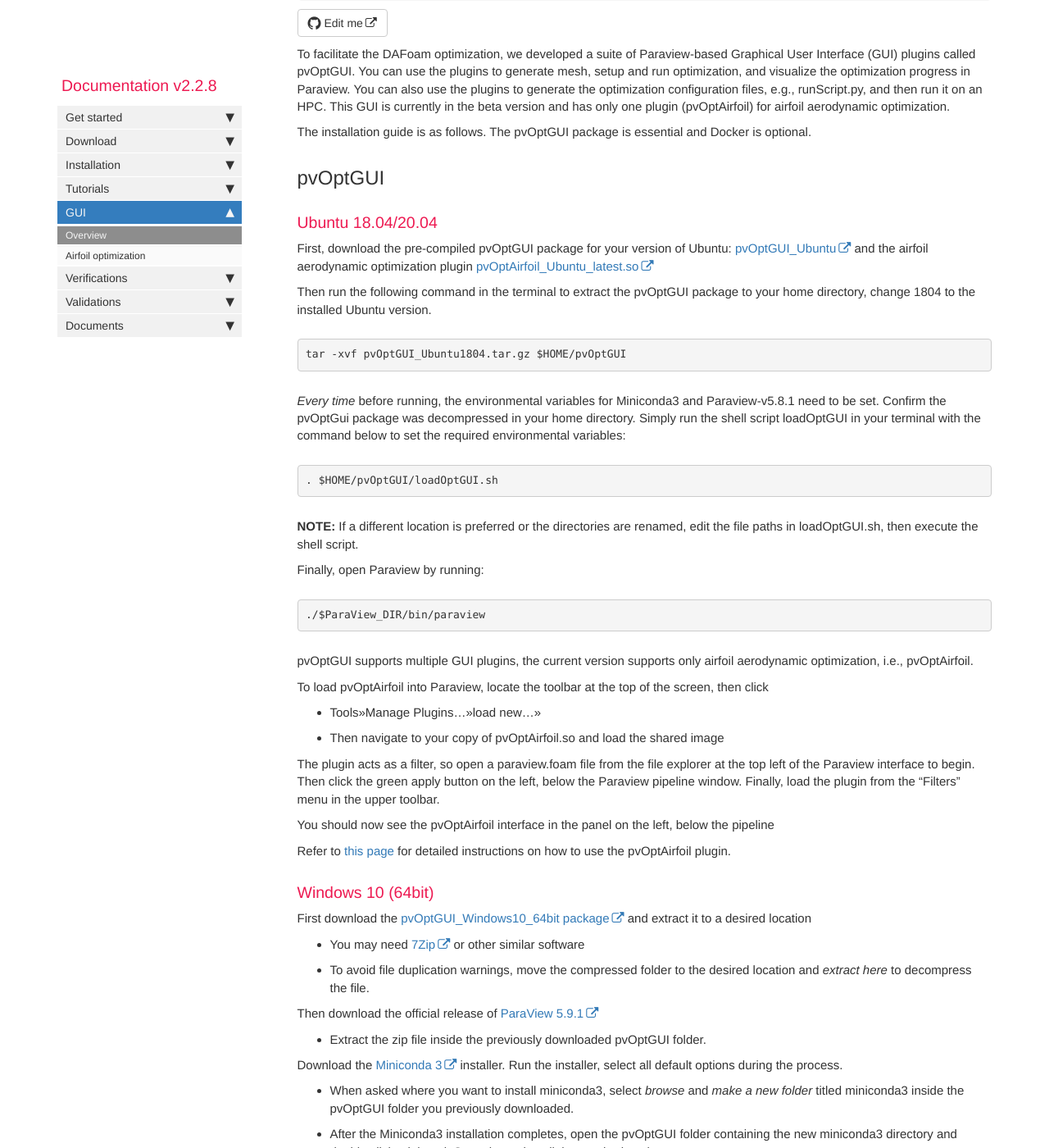
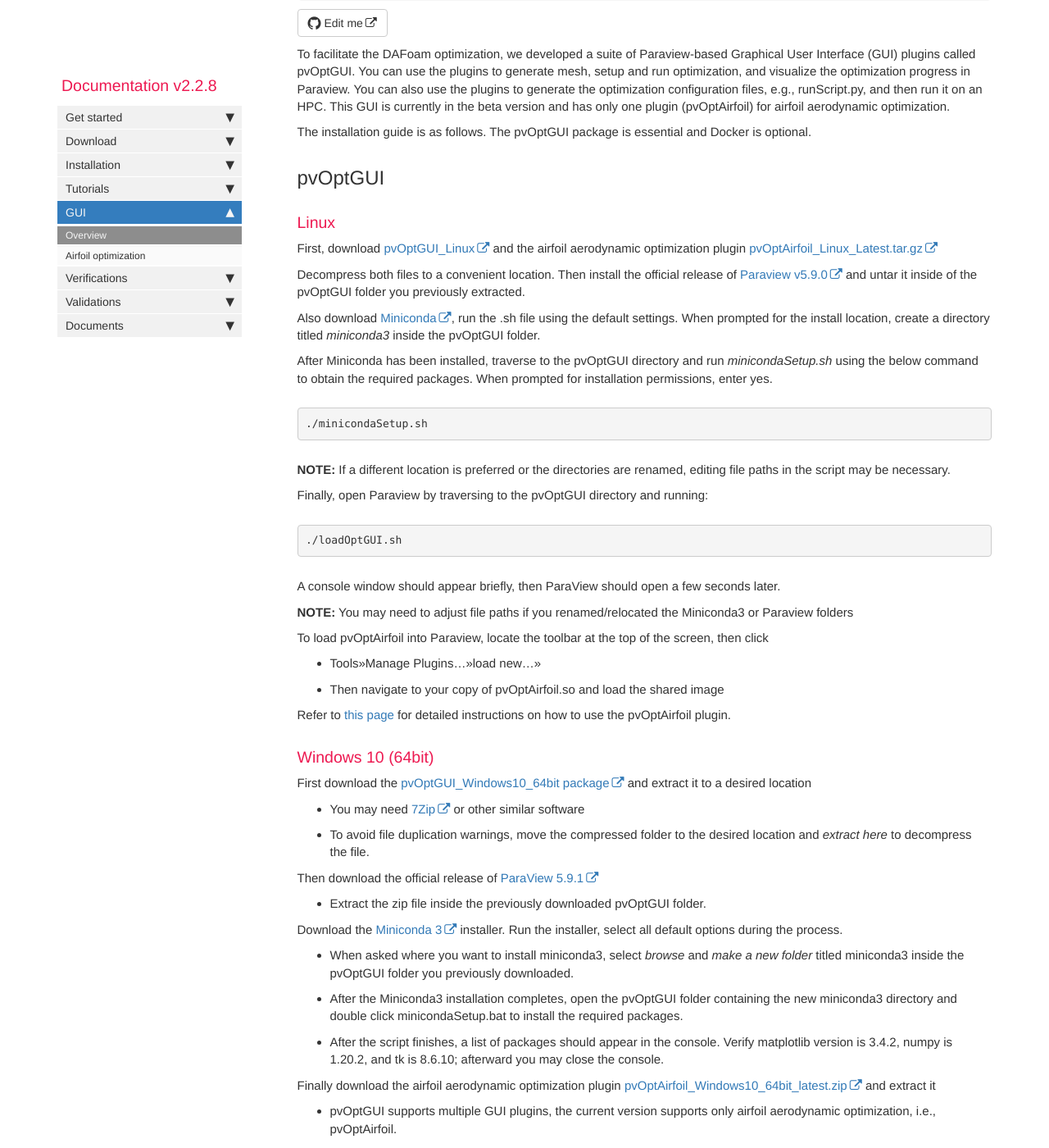
Before and after one commit to DAFoam/DAFoam.github.io, a Jekyll site: the page built from pages/mydoc/mydoc_gui_overview.md, in a window 1280 px wide and 1400 px high, scrolled down 388 px. Shown: the whole window at 82% size. Built offline with Jekyll 4.4.1, drawn with Linux system fonts in a browser that asks for light colours; comment, search, counter and statistics services are not loaded; some of the changed text lies outside the part shown.

Commit message:
Added updates for linux official release

```diff
--- a/pages/mydoc/mydoc_gui_overview.md
+++ b/pages/mydoc/mydoc_gui_overview.md
@@ -13,39 +13,35 @@ The installation guide is as follows. The pvOptGUI package is essential and Dock
 
 ## pvOptGUI
 
-### Ubuntu 18.04/20.04
+### Linux
 
-First, download the pre-compiled pvOptGUI package for your version of Ubuntu: [pvOptGUI_Ubuntu](https://github.com/DAFoam/files/releases/tag/pvOptGUI) and the airfoil aerodynamic optimization plugin [pvOptAirfoil_Ubuntu_latest.so](https://github.com/DAFoam/files/releases/tag/pvOptGUI)
+First, download [pvOptGUI_Linux](https://github.com/DAFoam/files/releases/tag/pvOptGUI/pvOptGUI_Linux.tar.gz) and the airfoil aerodynamic optimization plugin [pvOptAirfoil_Linux_Latest.tar.gz](https://github.com/DAFoam/files/releases/tag/pvOptGUI/pvOptAirfoil_Linux_Latest.tar.gz)
 
-Then run the following command in the terminal to extract the pvOptGUI package to your home directory, change 1804 to the installed Ubuntu version.
+Decompress both files to a convenient location. Then install the official release of [Paraview v5.9.0](https://www.paraview.org/paraview-downloads/download.php?submit=Download&version=v5.9&type=binary&os=Linux&downloadFile=ParaView-5.9.0-MPI-Linux-Python3.8-64bit.tar.gz) and untar it inside of the pvOptGUI folder you previously extracted.
+
+Also download [Miniconda](https://repo.anaconda.com/miniconda/Miniconda3-py38_4.10.3-Linux-x86_64.sh), run the .sh file using the default settings. When prompted for the install location, create a directory titled *miniconda3* inside the pvOptGUI folder.
+
+After Miniconda has been installed, traverse to the pvOptGUI directory and run *minicondaSetup.sh* using the below command to obtain the required packages. When prompted for installation permissions, enter yes.
 
 <pre>
-tar -xvf pvOptGUI_Ubuntu1804.tar.gz $HOME/pvOptGUI
+./minicondaSetup.sh
 </pre>
 
-*Every time* before running, the environmental variables for Miniconda3 and Paraview-v5.8.1 need to be set. Confirm the pvOptGui package was decompressed in your home directory. Simply run the shell script loadOptGUI in your terminal with the command below to set the required environmental variables:
+**NOTE:** If a different location is preferred or the directories are renamed, editing file paths in the script may be necessary.
+
+Finally, open Paraview by traversing to the pvOptGUI directory and running:
 
 <pre>
-. $HOME/pvOptGUI/loadOptGUI.sh
+./loadOptGUI.sh
 </pre>
 
-**NOTE:** If a different location is preferred or the directories are renamed, edit the file paths in loadOptGUI.sh, then execute the shell script.
+A console window should appear briefly, then ParaView should open a few seconds later.
 
-Finally, open Paraview by running:
-
-<pre>
-./$ParaView_DIR/bin/paraview
-</pre>
-
-pvOptGUI supports multiple GUI plugins, the current version supports only airfoil aerodynamic optimization, i.e., pvOptAirfoil.
+**NOTE:** You may need to adjust file paths if you renamed/relocated the Miniconda3 or Paraview folders
 
 To load pvOptAirfoil into Paraview, locate the toolbar at the top of the screen, then click
 - Tools>>Manage Plugins...>>load new...>>
 - Then navigate to your copy of pvOptAirfoil.so and load the shared image
-
-The plugin acts as a filter, so open a paraview.foam file from the file explorer at the top left of the Paraview interface to begin. Then click the green apply button on the left, below the Paraview pipeline window. Finally, load the plugin from the "Filters" menu in the upper toolbar.
-
-You should now see the pvOptAirfoil interface in the panel on the left, below the pipeline
 
 Refer to [this page](mydoc_gui_pvoptairfoil.html) for detailed instructions on how to use the pvOptAirfoil plugin.
 
```
